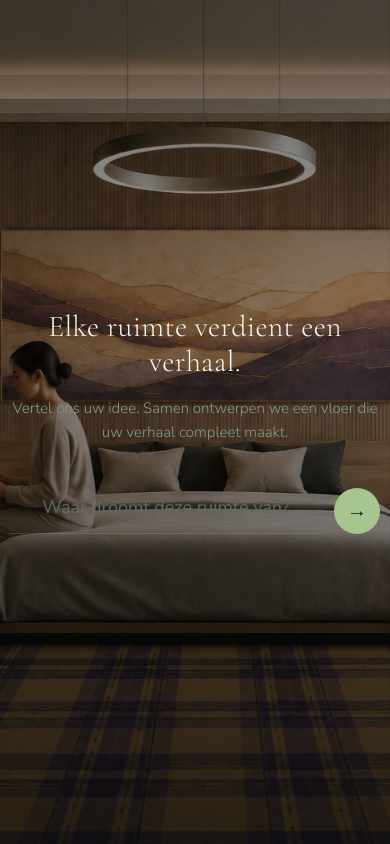
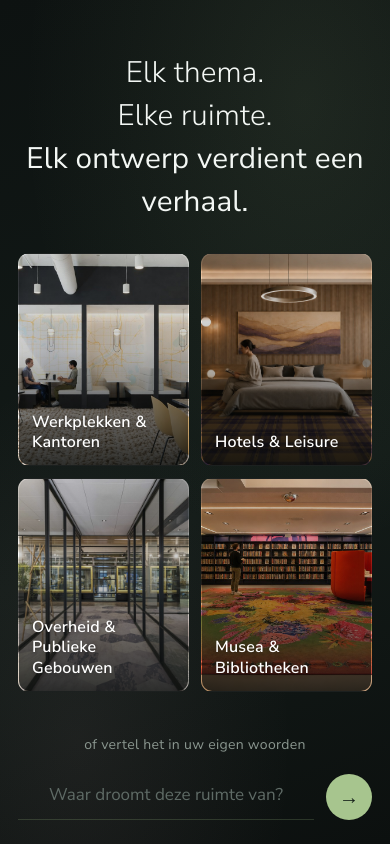
Before and after one commit to appieoosterhof/dcod-tapijt-studio-v2, a Flask app: page /ontwerp in a window 390 px wide. Run offline with Flask 3, Linux system fonts and the light colour scheme.

Commit message:
feat(experience): hero with three-line copy + four clickable theme cards (UX-004)
Herkadert de /ontwerp-openingspagina van een overvloeiende hero (UX-001/003) naar
vier klikbare themakaarten met een rustige 3-regelige herotekst:
"Elk thema. / Elke ruimte. / Elk ontwerp verdient een verhaal."

- Vier eigen projectfoto's als themakaarten, elk met de themanaam:
  Werkplekken & Kantoren (project_3), Hotels & Leisure (project_2),
  Overheid & Publieke Gebouwen (project_1), Musea & Bibliotheken (project_4).
- Kaartklik = start het ontwerpgesprek met dat thema als EERSTE context (vrij bij
  te sturen). Geisoleerd inline-script vult de bestaande hero-invoer en hergebruikt
  beginMetHero uit ontwerp.js -> geen backend-/JS-logica-wijziging.
- Typografie uitsluitend Avenir (huisstijl), alleen gewichten voor hierarchie;
  rustiger/groter met meer witruimte; kaarttitels vergroot en direct leesbaar op
  smartphone; subtiel foto/tekst-contrast zonder zware schaduwen.
- Responsive geverifieerd op desktop/tablet/smartphone (4 -> 2 kolommen);
  #hero scrollt op kleine schermen; 0 console-fouten.

Uitsluitend Experience Layer: geen wijziging aan Design Brain, workflow, API's,
reasoning, DesignContext of contracten. Respecteert de architecture freeze
(BUILD-030). Bevat de UX-004-aanvulling (typografie/leesbaarheid) in dezelfde wijziging.

Co-Authored-By: Claude Opus 4.8 <noreply@anthropic.com>

```diff
--- a/templates/ontwerp.html
+++ b/templates/ontwerp.html
@@ -49,29 +49,54 @@ body[data-sfeer="organisch"] .sfeer{background:
     linear-gradient(160deg,#0e1210,#161d18 60%,#0c100e);}
 
 /* ── Hero (landingstoestand) ────────────────────────────────────────────────── */
-#hero{position:fixed;inset:0;z-index:20;display:flex;align-items:center;justify-content:center;padding:24px;
+#hero{position:fixed;inset:0;z-index:20;overflow-y:auto;
   transition:opacity var(--t-traag) ease, transform var(--t-traag) ease;}
-.hero-inner{max-width:720px;text-align:center;position:relative;z-index:2;}
-.hero-kop{font-family:var(--serif);font-weight:300;font-size:clamp(30px,5vw,54px);line-height:1.15;color:var(--text-strong);letter-spacing:.3px;}
-.hero-sub{margin-top:18px;font-size:clamp(15px,2vw,18px);color:var(--muted);font-weight:300;}
-.hero-invoer-wrap{margin-top:38px;display:flex;align-items:flex-end;gap:12px;justify-content:center;}
-#heroInvoer{width:min(560px,80vw);background:transparent;border:none;border-bottom:1px solid var(--line-strong);
-  color:var(--text-strong);font-family:var(--font);font-size:18px;padding:12px 4px;resize:none;text-align:center;line-height:1.5;}
+.hero-inner{min-height:100%;width:100%;max-width:1120px;margin:0 auto;position:relative;z-index:2;
+  display:flex;flex-direction:column;justify-content:center;align-items:center;text-align:center;
+  padding:clamp(28px,6vh,56px) clamp(18px,4vw,40px);}
+body.gestart #hero{opacity:0;transform:scale(1.03);pointer-events:none;}
+
+/* Hero-tekst: rustig en ruim, uitsluitend Avenir-gewichten (huisstijl) */
+.hero-kop{font-family:var(--font);font-weight:300;letter-spacing:.2px;color:var(--text-strong);
+  font-size:clamp(31px,5.2vw,58px);line-height:1.5;}
+.hero-kop span{display:block;}
+.hero-kop .accent{font-weight:400;}
+
+/* Themakaarten: bestaande projectfoto's, klikbaar; de fotografie leidend */
+.hero-kaarten{margin-top:clamp(34px,6vh,64px);width:100%;display:grid;
+  grid-template-columns:repeat(4,1fr);gap:clamp(12px,1.4vw,18px);}
+.themakaart{position:relative;aspect-ratio:3/4;border-radius:var(--radius-sm);overflow:hidden;
+  background:var(--diep) center/cover no-repeat;background-image:var(--kaart-beeld);
+  border:1px solid rgba(255,255,255,.07);padding:0;text-align:left;
+  transition:transform .5s ease,box-shadow .5s ease;}
+.themakaart::after{content:"";position:absolute;inset:0;pointer-events:none;transition:background .5s ease;
+  background:linear-gradient(180deg,rgba(9,12,11,.10) 0%,rgba(9,12,11,.22) 46%,rgba(9,12,11,.82) 100%);}
+.themakaart:hover,.themakaart:focus-visible{transform:translateY(-5px);box-shadow:0 16px 44px rgba(0,0,0,.42);outline:none;}
+.themakaart:hover::after,.themakaart:focus-visible::after{
+  background:linear-gradient(180deg,rgba(9,12,11,.04) 0%,rgba(9,12,11,.14) 46%,rgba(9,12,11,.70) 100%);}
+.kaart-thema{position:absolute;left:16px;right:14px;bottom:15px;z-index:1;
+  font-family:var(--font);font-weight:600;font-size:clamp(14.5px,1.15vw,16px);line-height:1.3;
+  color:#fff;letter-spacing:.2px;text-shadow:0 1px 5px rgba(0,0,0,.35);}
+
+/* Secundaire, vrije ingang */
+.hero-of{margin-top:clamp(30px,5vh,52px);color:var(--muted);font-size:14px;letter-spacing:.3px;}
+.hero-invoer-wrap{margin-top:14px;display:flex;align-items:flex-end;gap:12px;justify-content:center;width:100%;}
+#heroInvoer{width:min(560px,86vw);background:transparent;border:none;border-bottom:1px solid var(--line-strong);
+  color:var(--text-strong);font-family:var(--font);font-size:17px;padding:12px 4px;resize:none;text-align:center;line-height:1.5;}
 #heroInvoer::placeholder{color:var(--faint);}
 #heroInvoer:focus{outline:none;border-color:var(--green-dim);}
 .rond{width:46px;height:46px;border-radius:50%;background:var(--green);color:#16211a;font-size:20px;flex:none;
   display:flex;align-items:center;justify-content:center;transition:transform var(--t-snel) ease,opacity var(--t-snel) ease;}
 .rond:hover{transform:translateY(-1px);}
-body.gestart #hero{opacity:0;transform:scale(1.03);pointer-events:none;}
 
-/* ── Hero Experience: sfeerbeelden (eigen DCOD-projecten), traag overvloeiend ── */
-.hero-beelden{position:absolute;inset:0;z-index:0;overflow:hidden;background:var(--diep);}
-.hero-beeld{position:absolute;inset:0;background-size:cover;background-position:center;
-  opacity:0;transition:opacity 2.4s ease-in-out;will-change:opacity;}
-.hero-beeld.actief{opacity:1;}
-.hero-scrim{position:absolute;inset:0;z-index:1;pointer-events:none;
-  background:linear-gradient(180deg,rgba(9,12,11,.58),rgba(9,12,11,.38) 42%,rgba(9,12,11,.72));}
-@media (prefers-reduced-motion:reduce){.hero-beeld{transition:none;}}
+/* Responsive: tablet & smartphone -> 2 kolommen, grotere/leesbare kaarttitels */
+@media (max-width:820px){.hero-kaarten{grid-template-columns:repeat(2,1fr);}}
+@media (max-width:520px){
+  .hero-kop{font-size:clamp(29px,7.6vw,40px);line-height:1.45;}
+  .hero-kaarten{gap:12px;margin-top:30px;}
+  .themakaart{aspect-ratio:4/5;}
+  .kaart-thema{font-size:16px;left:13px;right:12px;bottom:12px;}
+}
 
 /* ── Atelier ────────────────────────────────────────────────────────────────── */
 header#atelierkop{display:flex;align-items:center;padding:22px 30px;opacity:0;transition:opacity var(--t-traag) ease;}
@@ -168,19 +193,30 @@ body.gestart main{opacity:1;}
 <body>
 <div class="sfeer" aria-hidden="true"></div>
 
-<!-- Hero: de eerste indruk, geen formulier -->
+<!-- Hero: de eerste indruk — vier werelden als vertrekpunt van een ontwerpgesprek -->
 <div id="hero">
-  <!-- Sfeerbeelden: eigen DCOD-projecten waarin de vloer de hoofdrol speelt; traag overvloeiend -->
-  <div class="hero-beelden" aria-hidden="true">
-    <div class="hero-beeld actief" style="background-image:url('/static/img/projecten/project_2.jpg')"></div>
-    <div class="hero-beeld" style="background-image:url('/static/img/projecten/project_4.jpg')"></div>
-    <div class="hero-beeld" style="background-image:url('/static/img/projecten/project_1.jpg')"></div>
-    <div class="hero-beeld" style="background-image:url('/static/img/projecten/project_3.jpg')"></div>
-  </div>
-  <div class="hero-scrim" aria-hidden="true"></div>
   <div class="hero-inner">
-    <h1 class="hero-kop">Elke ruimte verdient een verhaal.</h1>
-    <p class="hero-sub">Vertel ons uw idee. Samen ontwerpen we een vloer die uw verhaal compleet maakt.</p>
+    <h1 class="hero-kop">
+      <span>Elk thema.</span>
+      <span>Elke ruimte.</span>
+      <span class="accent">Elk ontwerp verdient een verhaal.</span>
+    </h1>
+    <!-- Themakaarten: eigen projectfoto's; klik = start het gesprek met dit thema als eerste context -->
+    <div class="hero-kaarten">
+      <button type="button" class="themakaart" data-thema="Ik ontwerp een vloer voor een werkplek- of kantooromgeving." style="--kaart-beeld:url('/static/img/projecten/project_3.jpg')">
+        <span class="kaart-thema">Werkplekken &amp; Kantoren</span>
+      </button>
+      <button type="button" class="themakaart" data-thema="Ik ontwerp een vloer voor een hotel- of leisure-omgeving." style="--kaart-beeld:url('/static/img/projecten/project_2.jpg')">
+        <span class="kaart-thema">Hotels &amp; Leisure</span>
+      </button>
+      <button type="button" class="themakaart" data-thema="Ik ontwerp een vloer voor een overheids- of publiek gebouw." style="--kaart-beeld:url('/static/img/projecten/project_1.jpg')">
+        <span class="kaart-thema">Overheid &amp; Publieke Gebouwen</span>
+      </button>
+      <button type="button" class="themakaart" data-thema="Ik ontwerp een vloer voor een museum of bibliotheek." style="--kaart-beeld:url('/static/img/projecten/project_4.jpg')">
+        <span class="kaart-thema">Musea &amp; Bibliotheken</span>
+      </button>
+    </div>
+    <p class="hero-of">of vertel het in uw eigen woorden</p>
     <div class="hero-invoer-wrap">
       <textarea id="heroInvoer" rows="1" placeholder="Waar droomt deze ruimte van?"></textarea>
       <button id="heroVerstuur" class="rond" aria-label="Begin">→</button>
@@ -216,19 +252,21 @@ body.gestart main{opacity:1;}
   </section>
 </main>
 
-<!-- Hero Experience: traag overvloeien tussen de sfeerbeelden (presentatie-only) -->
+<!-- Themakaart-klik: start het gesprek met dit thema als eerste context (hergebruikt de bestaande start-flow) -->
 <script>
 (function(){
-  var beelden = Array.prototype.slice.call(document.querySelectorAll('.hero-beeld'));
-  if (beelden.length < 2) return;
-  var rm = window.matchMedia && window.matchMedia('(prefers-reduced-motion: reduce)');
-  if (rm && rm.matches) return;            // rust: één statisch sfeerbeeld, geen wissel
-  var i = 0;
-  setInterval(function(){
-    beelden[i].classList.remove('actief');
-    i = (i + 1) % beelden.length;
-    beelden[i].classList.add('actief');
-  }, 9000);                                 // binnen 8–10s; CSS verzorgt de trage fade (2,4s)
+  var kaarten = document.querySelectorAll('.themakaart');
+  var invoer = document.getElementById('heroInvoer');
+  var verstuur = document.getElementById('heroVerstuur');
+  if (!kaarten.length || !invoer || !verstuur) return;
+  for (var i = 0; i < kaarten.length; i++) {
+    kaarten[i].addEventListener('click', function () {
+      var thema = this.getAttribute('data-thema');
+      if (!thema) return;
+      invoer.value = thema;      // gekozen wereld = eerste ontwerpcontext (vrij bij te sturen)
+      verstuur.click();          // hergebruikt beginMetHero uit ontwerp.js; geen backend-wijziging
+    });
+  }
 })();
 </script>
 <script src="/static/js/ontwerp.js?v=20260712_030000"></script>
```
